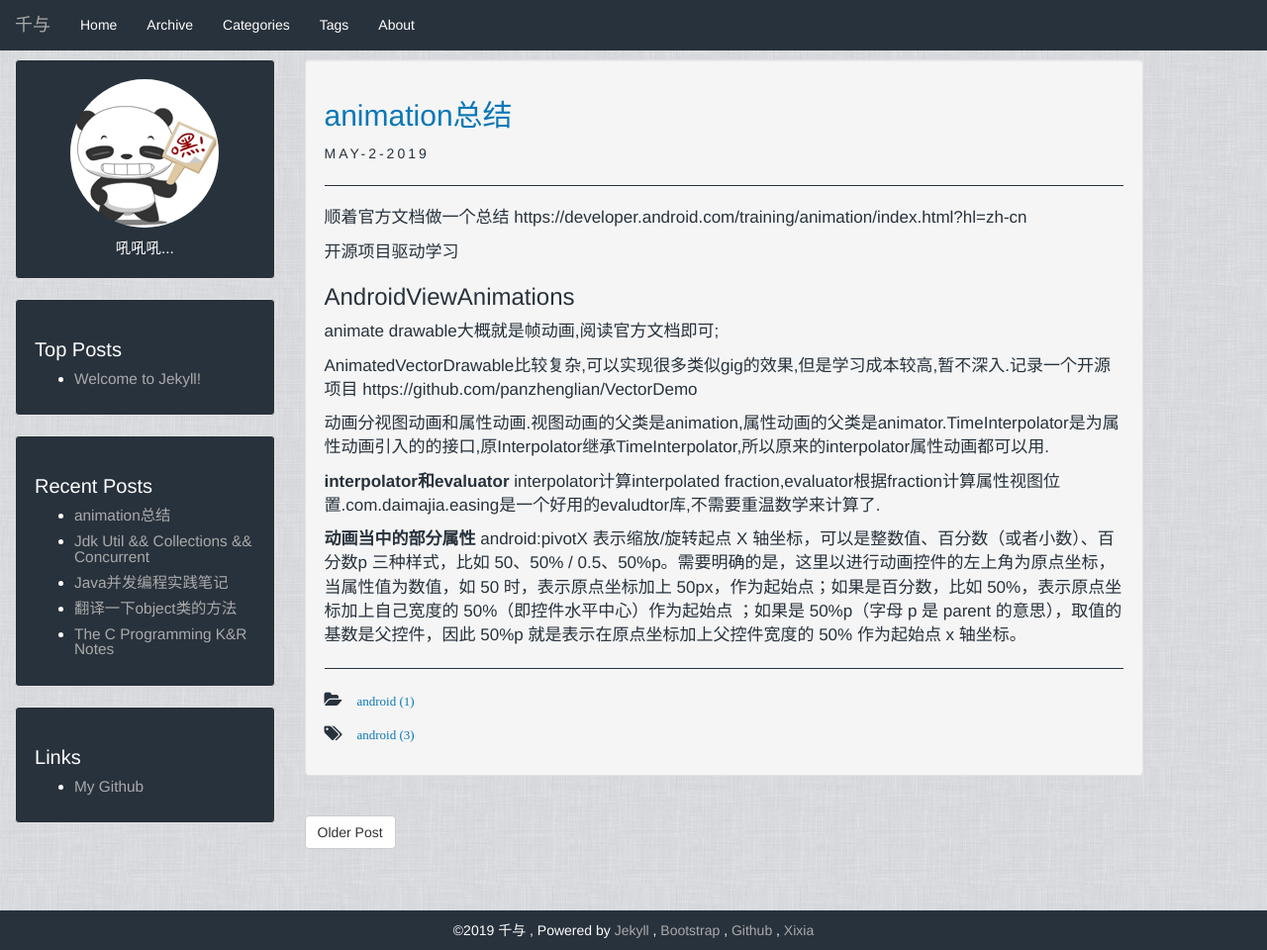
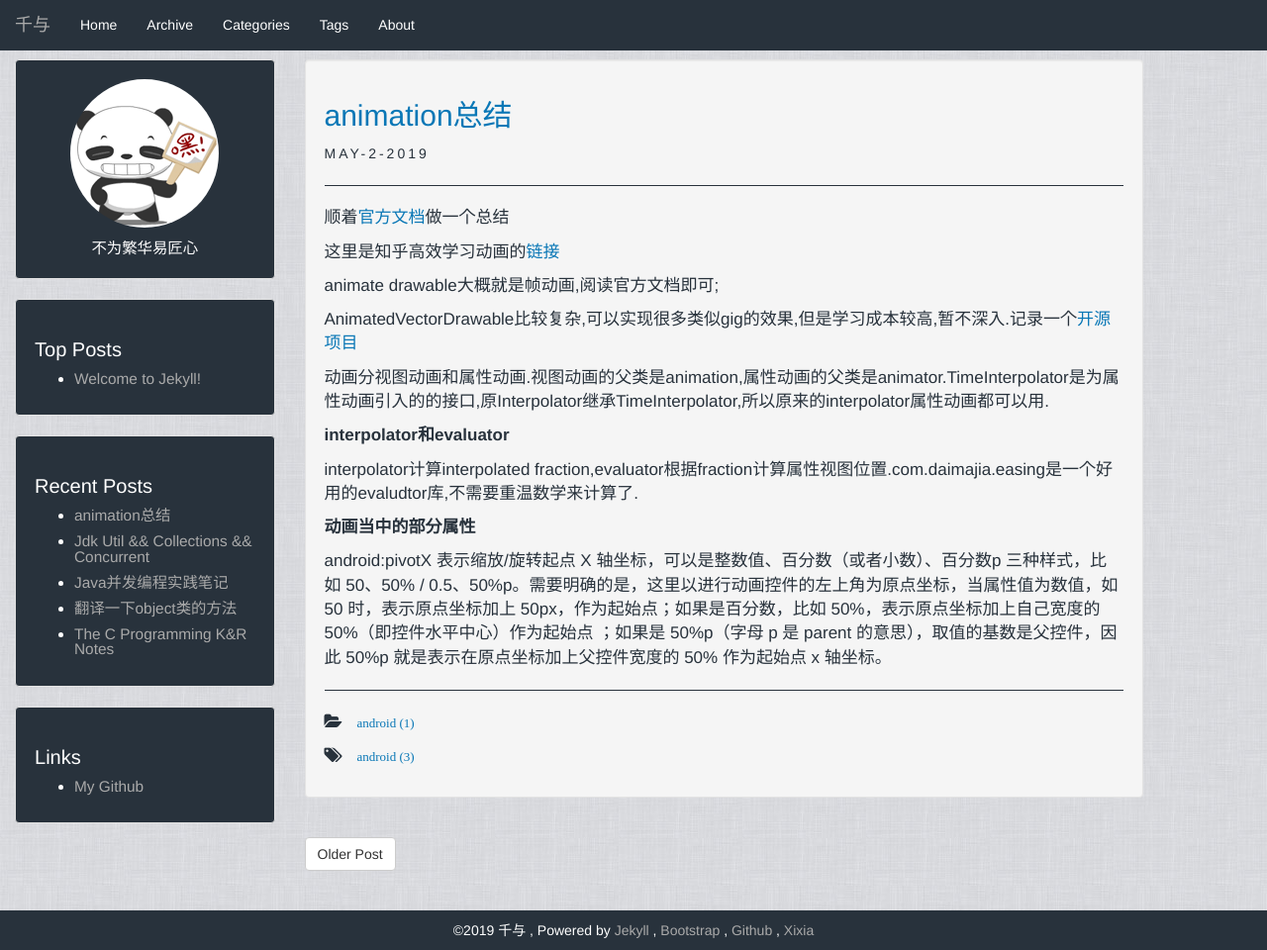
Before and after one commit to qianzheng0819/qianzheng0819.github.io, a Jekyll site: the page built from _posts/2019-05-02-animation总结.md, in a window 1280 px wide and 960 px high. Shown: the whole window at 99% size. Built offline with Jekyll 4.4.1, drawn with Linux system fonts in a browser that asks for light colours.

Commit message:
animation

```diff
--- a/_config.yml
+++ b/_config.yml
@@ -1,7 +1,7 @@
 # Jekyll configuration
 
 name: 千与
-description: 吼吼吼...
+description: 不为繁华易匠心
 
 # url is currently only used only for the RSS feed in feed.xml
 url: #https://github.com/zxixia/jekyll-xixia
--- a/_posts/2019-05-02-animation总结.md
+++ b/_posts/2019-05-02-animation总结.md
@@ -7,20 +7,20 @@ tags:   android
 description:
 ---
 
-顺着官方文档做一个总结 https://developer.android.com/training/animation/index.html?hl=zh-cn
+顺着[官方文档](https://developer.android.com/training/animation/index.html?hl=zh-cn)做一个总结
 
-开源项目驱动学习
-
-### AndroidViewAnimations
+这里是知乎高效学习动画的[链接](https://www.zhihu.com/question/27718787)
 
 animate drawable大概就是帧动画,阅读官方文档即可;
 
-AnimatedVectorDrawable比较复杂,可以实现很多类似gig的效果,但是学习成本较高,暂不深入.记录一个开源项目 https://github.com/panzhenglian/VectorDemo
+AnimatedVectorDrawable比较复杂,可以实现很多类似gig的效果,但是学习成本较高,暂不深入.记录一个[开源项目](https://github.com/panzhenglian/VectorDemo)
 
 动画分视图动画和属性动画.视图动画的父类是animation,属性动画的父类是animator.TimeInterpolator是为属性动画引入的的接口,原Interpolator继承TimeInterpolator,所以原来的interpolator属性动画都可以用.
 
 **interpolator和evaluator**
+
 interpolator计算interpolated fraction,evaluator根据fraction计算属性视图位置.com.daimajia.easing是一个好用的evaludtor库,不需要重温数学来计算了.
 
 **动画当中的部分属性**
+
 android:pivotX 表示缩放/旋转起点 X 轴坐标，可以是整数值、百分数（或者小数）、百分数p 三种样式，比如 50、50% / 0.5、50%p。需要明确的是，这里以进行动画控件的左上角为原点坐标，当属性值为数值，如 50 时，表示原点坐标加上 50px，作为起始点；如果是百分数，比如 50%，表示原点坐标加上自己宽度的 50%（即控件水平中心）作为起始点 ；如果是 50%p（字母 p 是 parent 的意思），取值的基数是父控件，因此 50%p 就是表示在原点坐标加上父控件宽度的 50% 作为起始点 x 轴坐标。
```
